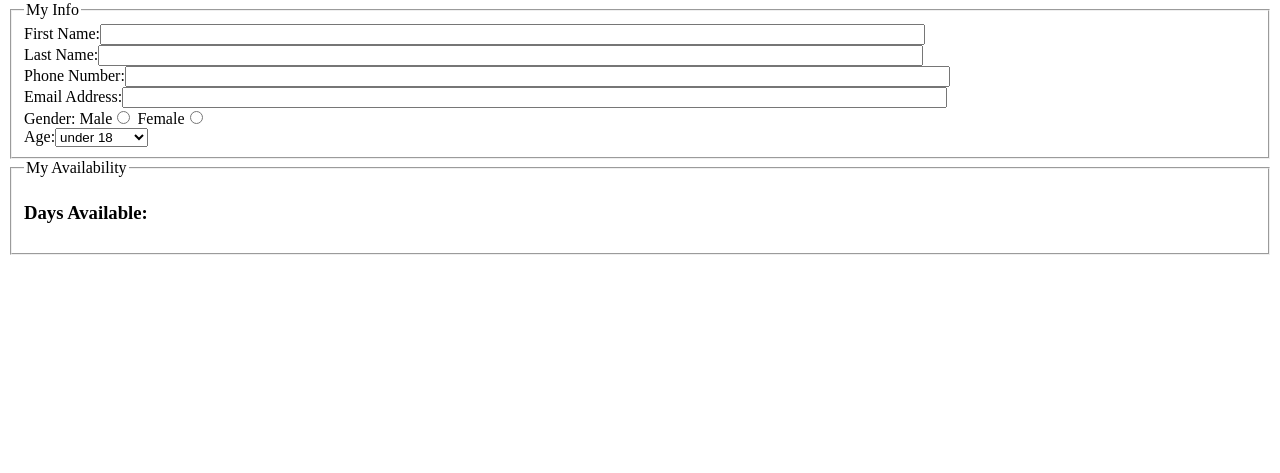
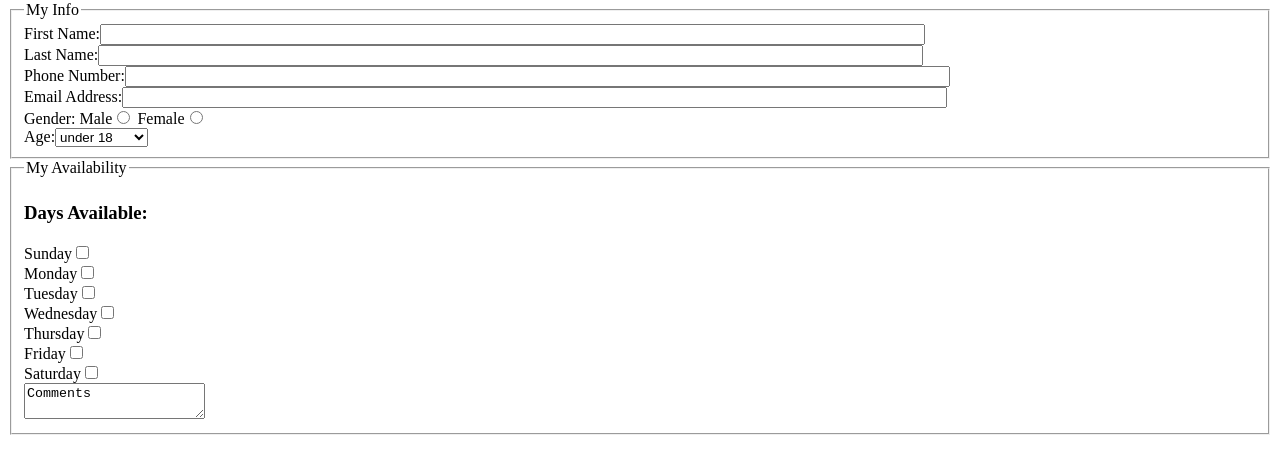
Before and after one commit to joenwoke/ITMD361-Lab4, a plain HTML site: page index.html in a window 1280 px wide. Shown: the part 79-552 px from the top of the page. Drawn offline with Linux system fonts and the light colour scheme.

Commit message:
Update Days Available

```diff
--- a/index.html
+++ b/index.html
@@ -36,7 +36,15 @@
         <legend>My Availability</legend>
         <div><h3>Days Available:</h3></div>
         <div>
+          <div><label>Sunday<input type="checkbox" name="available_field[]" value="sunday"></label></div>
+          <div><label>Monday<input type="checkbox" name="available_field[]" value="monday"></label></div>
+          <div><label>Tuesday<input type="checkbox" name="available_field[]" value="tuesday"></label></div>
+          <div><label>Wednesday<input type="checkbox" name="available_field[]" value="wednesday"></label></div>
+          <div><label>Thursday<input type="checkbox" name="available_field[]" value = "thursday"></label></div>
+          <div><label>Friday<input type="checkbox" name="available_field[]" value="friday"></label></div>
+          <div><label>Saturday<input type="checkbox" name="available_field[]" value="saturday"></label></div>
         </div>
+        <textarea name="comments_field">Comments</textarea>
       </fieldset>
     </form>
   </body>
```
